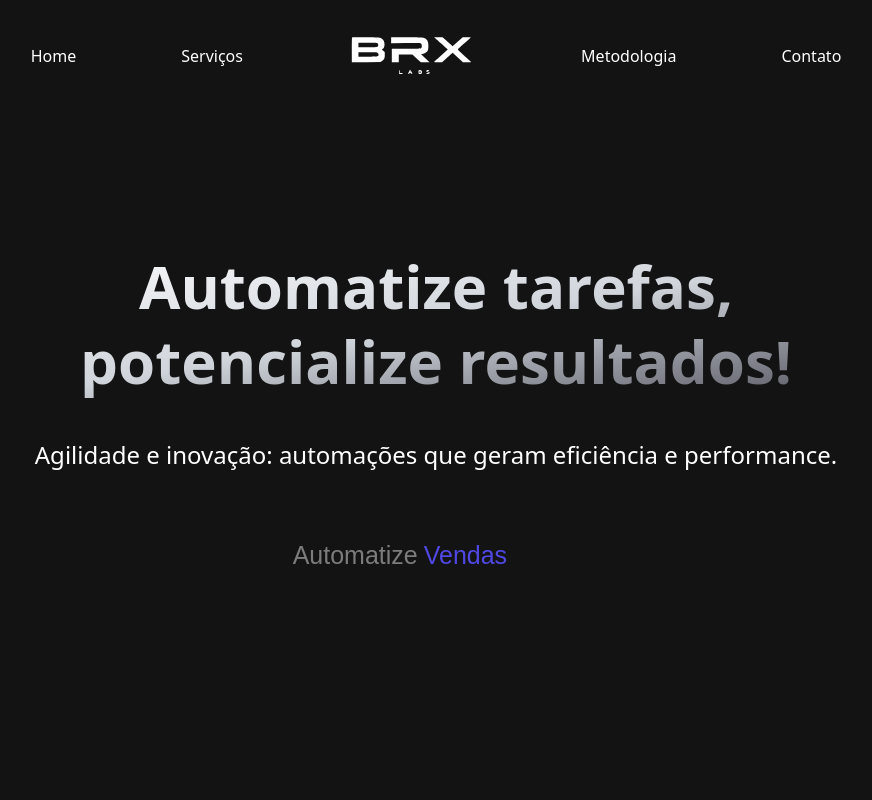
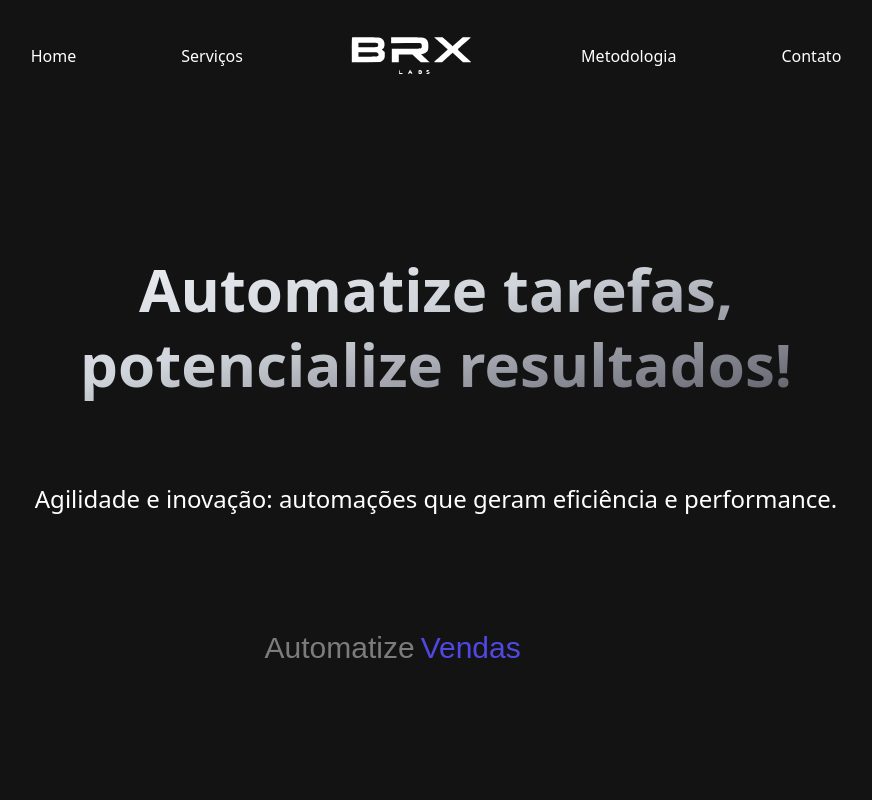
Before and after one commit to iesley-ferreira/BRXLabs, a React (Vite) app: page / in a window 1280 px wide. Shown: the top 800 px of the page, without its empty margins (204-1076 px from the left). Built offline with nearby package versions, Linux system fonts and the light colour scheme; a web font is replaced by a local one.

Commit message:
Fix layout :wrench:

```diff
--- a/src/components/ContactButton/ContactButton.tsx
+++ b/src/components/ContactButton/ContactButton.tsx
@@ -108,7 +108,7 @@ export default function ContactButton() {
           setMessage("");
           setIsSubmitted(false);
         }}
-        className="fixed top-8/12 md:top-2/12 right-0 origin-bottom-right -rotate-90 translate-x-0 hover:translate-x-0 z-[9999] cursor-pointer bg-[#473ee7] text-[#bebed6f5] hover:text-white hover:bg-[#5048e5] font-bold text-sm px-4 py-2 h-12 rounded-t-md hover:shadow-[0px_0px_10px_rgba(255,255,255,0.4)] transition-all hover:opacity-90 focus:outline-none focus:ring-2 focus:ring-white animate-custom-pulse pulse-element"
+        className="fixed top-5/18 md:top-2/12 right-0 origin-bottom-right -rotate-90 translate-x-0 hover:translate-x-0 z-[9999] cursor-pointer bg-[#473ee7] text-[#bebed6f5] hover:text-white hover:bg-[#5048e5] font-bold text-sm px-4 py-2 h-12 rounded-t-md hover:shadow-[0px_0px_10px_rgba(255,255,255,0.4)] transition-all hover:opacity-90 focus:outline-none focus:ring-2 focus:ring-white animate-custom-pulse pulse-element"
       >
         Fale Conosco
       </button>
--- a/src/components/Hero/Hero.tsx
+++ b/src/components/Hero/Hero.tsx
@@ -1,17 +1,17 @@
 const Hero = () => {
   return (
-    <section className="hero-text flex flex-col items-center pt-8 md:pt-20 justify-center h-[calc(100vh-220px)]">
-      <h1 className="relative z-10 mb-6 max-w-4xl mx-auto text-4xl md:text-6xl font-bold text-center text-transparent bg-clip-text bg-gradient-to-br from-white via-gray-300 to-zinc-600 leading-tight">
+    <section className="hero-text flex flex-col items-center md:pt-20 justify-around h-[calc(100vh-100px)]">
+      <h1 className="relative z-10 pt-12 mb-6 max-w-4xl mx-auto text-4xl md:text-6xl font-bold text-center text-transparent bg-clip-text bg-gradient-to-br from-white via-gray-300 to-zinc-600 leading-tight">
         {/* Desbloqueie o potencial do seu negócio! */}
         Automatize tarefas, potencialize resultados!
       </h1>
-      <p className="text-white font-light text-xl md:text-2xl mt-4 text-center">
+      <p className="text-white font-light text-xl lg:pb-8 md:text-2xl text-center">
         Agilidade e inovação: automações que geram eficiência e performance.
       </p>
-      <div className="card">
-        <div className="loader mt-10">
-          <p>Automatize</p>
-          <div className="words">
+      <div className="card mb-18">
+        <div className="loader">
+          <p className="text-3xl">Automatize</p>
+          <div className="words text-3xl">
             <span className="word">Atendimento</span>
             <span className="word">Agendamento</span>
             <span className="word">Planilhas</span>
--- a/src/components/ServicesProvided/ServicesProvided.tsx
+++ b/src/components/ServicesProvided/ServicesProvided.tsx
@@ -143,7 +143,7 @@ const ServiceCategory = ({ category, points }: { category: string; points: strin
 
 const ServicesProvided = () => {
   return (
-    <div className="bg-[#131313] w-full py-20">
+    <div className="bg-[#131313] w-full pt-10 pb-20">
       <div className="flex flex-col items-center w-10/12 md-w-8/12 mx-auto">
         {servicesData.map((service, index) => (
           <div
```
